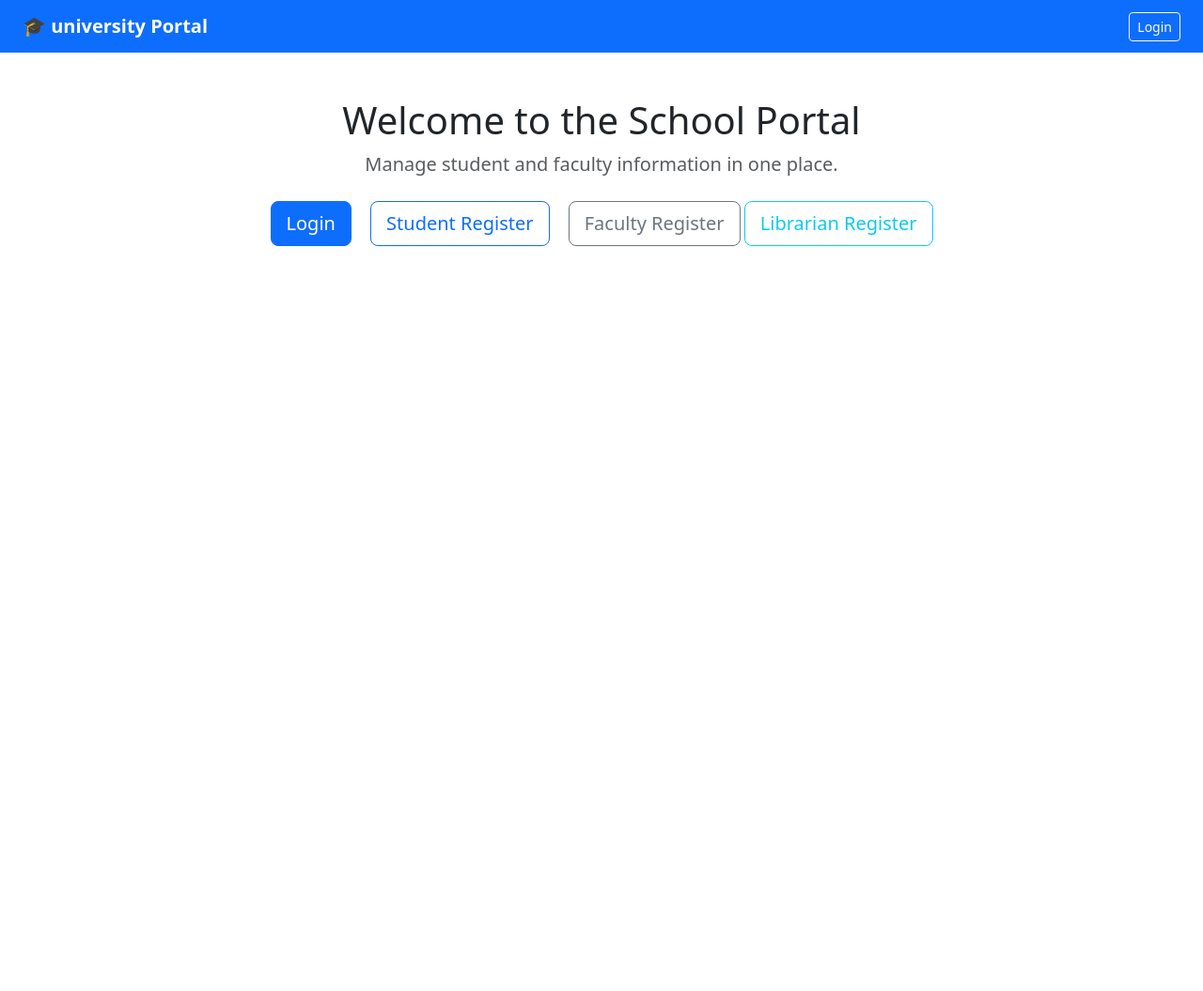
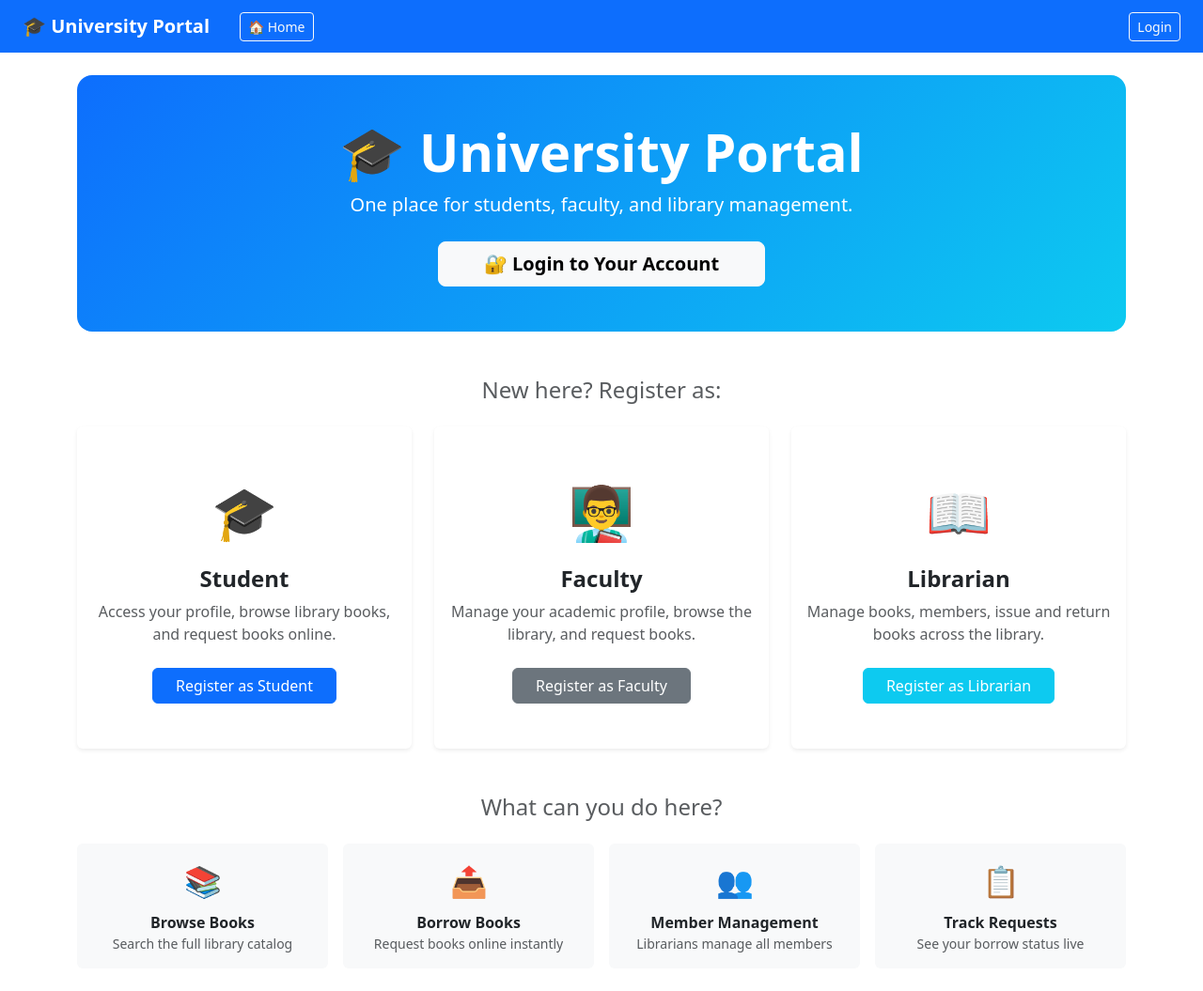
Before and after one commit to ismailkhan1707/portal_DB, a Flask app: page / in a window 1280 px wide. Shown: the whole page at 94% size. Before the commit the page ends 262 px from the top, so only its background shows below. Run offline with Flask 3, Linux system fonts and the light colour scheme; some libraries are stand-ins or nearby versions.

Commit message:
Final Commit

```diff
--- a/app.py
+++ b/app.py
@@ -248,9 +248,8 @@ def faculty_dashboard():
 @app.route('/logout')
 def logout():
     session.clear()
-    # Removes all session data — user is now logged out
     flash('You have been logged out.', 'info')
-    return redirect(url_for('login'))
+    return redirect(url_for('index'))
 
 # ─────────────────────────────────────────────────────────────
 # ROUTE: Librarian Registration
--- a/templates/base.html
+++ b/templates/base.html
@@ -9,17 +9,17 @@
 </head>
 <body>
 
-<!-- Navigation Bar -->
 <nav class="navbar navbar-dark bg-primary px-4">
-    <span class="navbar-brand fw-bold">🎓 university Portal</span>
+    <div class="d-flex align-items-center gap-3">
+        <span class="navbar-brand fw-bold">🎓 University Portal</span>
+        <!-- Home button always visible -->
+        <a href="/logout" class="btn btn-outline-light btn-sm">🏠 Home</a>
+    </div>
     <div>
-        <!-- session is available in all templates automatically -->
         {% if session.user_id %}
-            <!-- Show this if someone is logged in -->
             <span class="text-white me-3">Hello, {{ session.user_name }}</span>
             <a href="/logout" class="btn btn-outline-light btn-sm">Logout</a>
         {% else %}
-            <!-- Show this if nobody is logged in -->
             <a href="/login" class="btn btn-outline-light btn-sm">Login</a>
         {% endif %}
     </div>
--- a/templates/index.html
+++ b/templates/index.html
@@ -1,16 +1,111 @@
 {% extends 'base.html' %}
-
 {% block content %}
 
-<div class="text-center mt-5">
-    <h1>Welcome to the School Portal</h1>
-    <p class="lead text-muted">Manage student and faculty information in one place.</p>
+<!-- Hero Section -->
+<div class="text-center py-5 mb-5"
+     style="background: linear-gradient(135deg, #0d6efd, #0dcaf0);
+            border-radius: 16px; color: white;">
+    <h1 class="display-4 fw-bold mb-2">🎓 University Portal</h1>
+    <p class="lead mb-4">
+        One place for students, faculty, and library management.
+    </p>
+    <a href="/login" class="btn btn-light btn-lg fw-bold px-5">
+        🔐 Login to Your Account
+    </a>
+</div>
 
-    <div class="mt-4">
-        <a href="/login" class="btn btn-primary btn-lg me-3">Login</a>
-        <a href="/register/student" class="btn btn-outline-primary btn-lg me-3">Student Register</a>
-        <a href="/register/faculty" class="btn btn-outline-secondary btn-lg">Faculty Register</a>
-        <a href="/register/librarian" class="btn btn-outline-info btn-lg">Librarian Register</a>
+<!-- Three Role Cards -->
+<h4 class="text-center text-muted mb-4">New here? Register as:</h4>
+
+<div class="row g-4 mb-5">
+
+    <!-- Student Card -->
+    <div class="col-md-4">
+        <div class="card h-100 shadow-sm border-0 text-center">
+            <div class="card-body py-5">
+                <div style="font-size: 3.5rem;">🎓</div>
+                <h4 class="fw-bold mt-3">Student</h4>
+                <p class="text-muted">
+                    Access your profile, browse library books,
+                    and request books online.
+                </p>
+                <a href="/register/student"
+                   class="btn btn-primary px-4 mt-2">
+                   Register as Student
+                </a>
+            </div>
+        </div>
+    </div>
+
+    <!-- Faculty Card -->
+    <div class="col-md-4">
+        <div class="card h-100 shadow-sm border-0 text-center">
+            <div class="card-body py-5">
+                <div style="font-size: 3.5rem;">👨‍🏫</div>
+                <h4 class="fw-bold mt-3">Faculty</h4>
+                <p class="text-muted">
+                    Manage your academic profile, browse the library,
+                    and request books.
+                </p>
+                <a href="/register/faculty"
+                   class="btn btn-secondary px-4 mt-2">
+                   Register as Faculty
+                </a>
+            </div>
+        </div>
+    </div>
+
+    <!-- Librarian Card -->
+    <div class="col-md-4">
+        <div class="card h-100 shadow-sm border-0 text-center">
+            <div class="card-body py-5">
+                <div style="font-size: 3.5rem;">📖</div>
+                <h4 class="fw-bold mt-3">Librarian</h4>
+                <p class="text-muted">
+                    Manage books, members, issue and
+                    return books across the library.
+                </p>
+                <a href="/register/librarian"
+                   class="btn btn-info text-white px-4 mt-2">
+                   Register as Librarian
+                </a>
+            </div>
+        </div>
+    </div>
+
+</div>
+
+<!-- Feature Highlights -->
+<h4 class="text-center text-muted mb-4">What can you do here?</h4>
+
+<div class="row g-3 mb-4">
+    <div class="col-md-3">
+        <div class="card border-0 bg-light text-center p-3">
+            <div style="font-size:2rem;">📚</div>
+            <p class="mb-0 mt-2 fw-bold">Browse Books</p>
+            <small class="text-muted">Search the full library catalog</small>
+        </div>
+    </div>
+    <div class="col-md-3">
+        <div class="card border-0 bg-light text-center p-3">
+            <div style="font-size:2rem;">📤</div>
+            <p class="mb-0 mt-2 fw-bold">Borrow Books</p>
+            <small class="text-muted">Request books online instantly</small>
+        </div>
+    </div>
+    <div class="col-md-3">
+        <div class="card border-0 bg-light text-center p-3">
+            <div style="font-size:2rem;">👥</div>
+            <p class="mb-0 mt-2 fw-bold">Member Management</p>
+            <small class="text-muted">Librarians manage all members</small>
+        </div>
+    </div>
+    <div class="col-md-3">
+        <div class="card border-0 bg-light text-center p-3">
+            <div style="font-size:2rem;">📋</div>
+            <p class="mb-0 mt-2 fw-bold">Track Requests</p>
+            <small class="text-muted">See your borrow status live</small>
+        </div>
     </div>
 </div>
 
```
